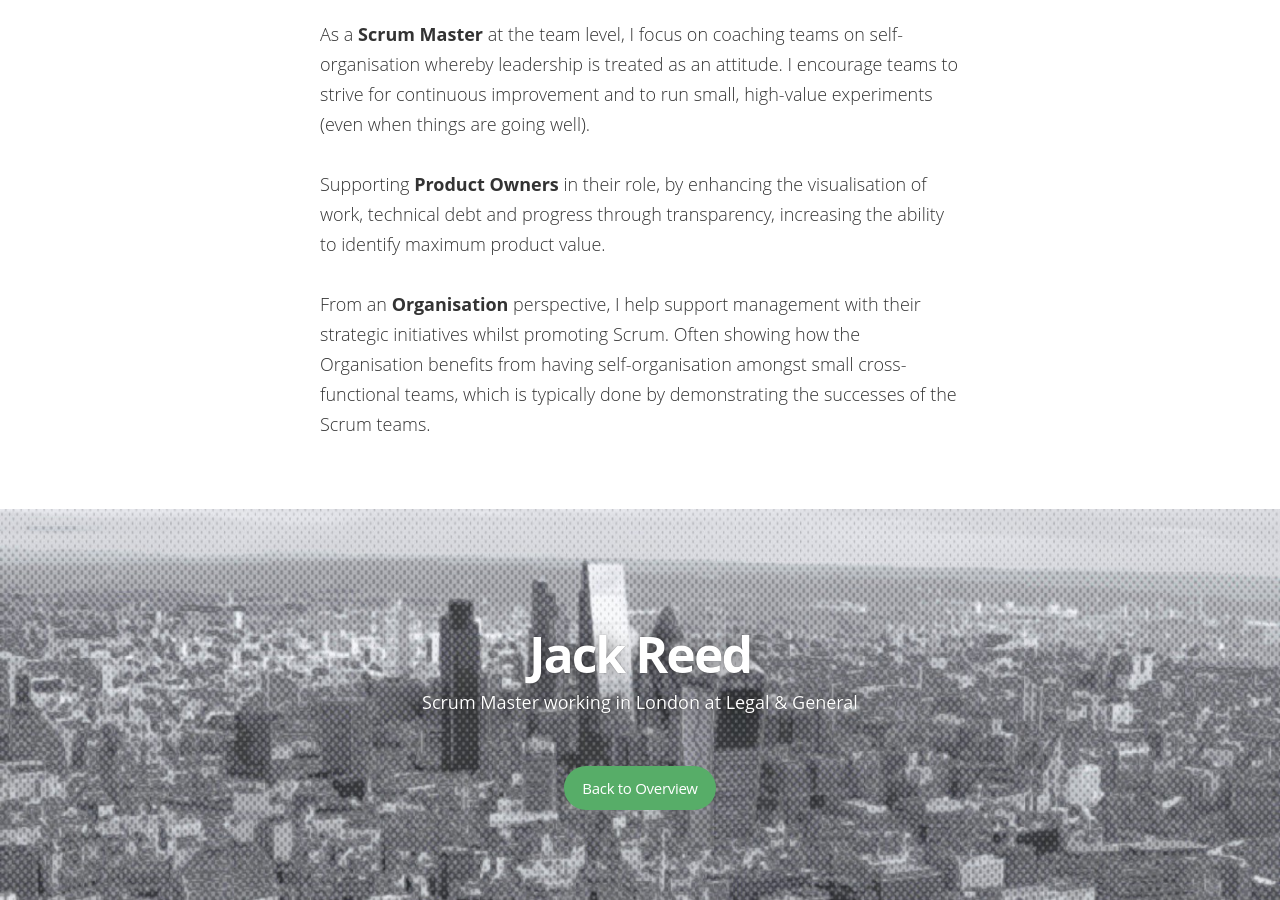
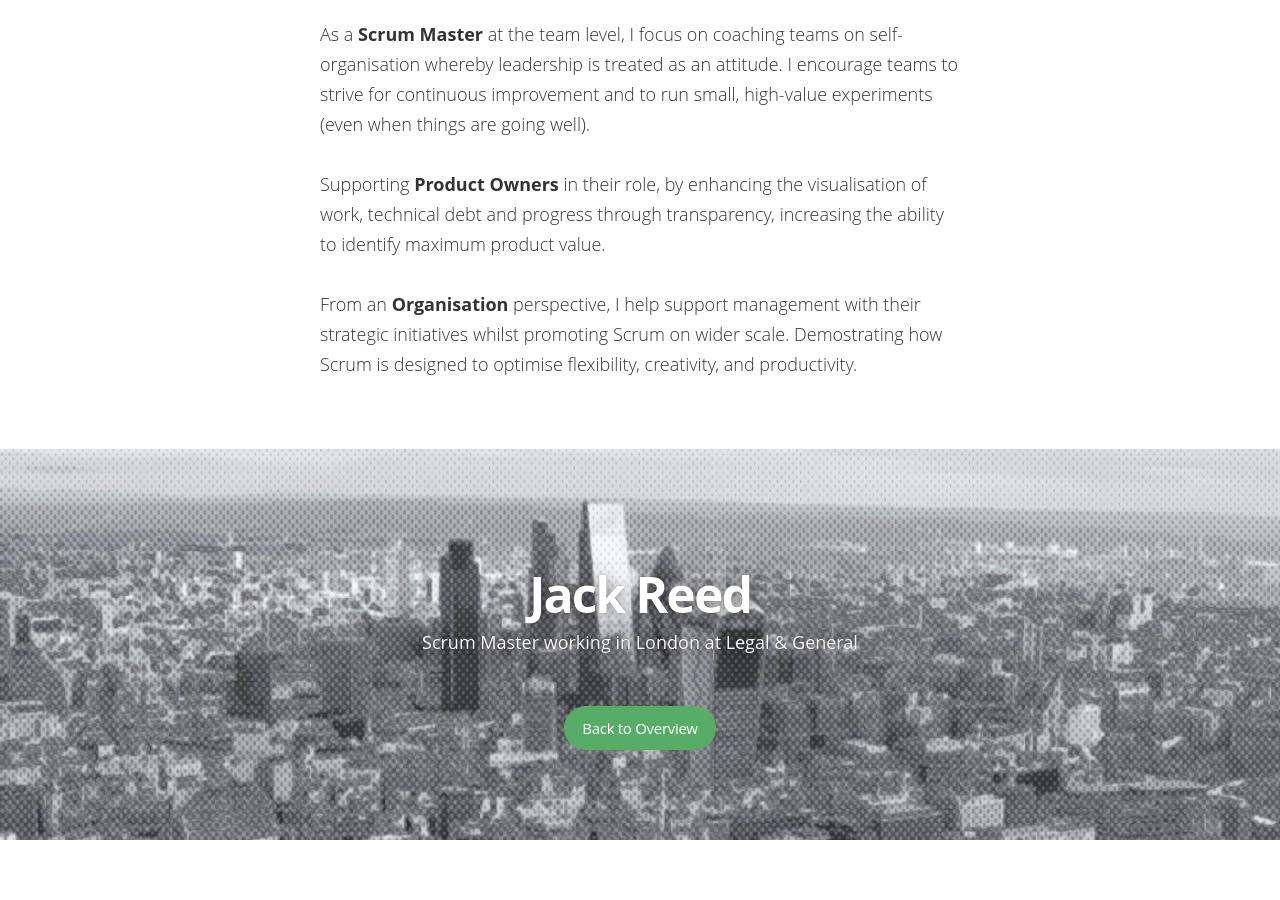
Before and after one commit to IamJackReed/JackReed, a Jekyll site: the page built from about.md, in a window 1280 px wide and 900 px high, scrolled down 941 px. Built offline with Jekyll 4.4.1, drawn with Linux system fonts in a browser that asks for light colours; nearby versions of some CDN libraries; some web fonts are replaced; after the commit the page ends 1781 px from its top, so only the background shows below that.

Commit message:
Update about.md

```diff
--- a/about.md
+++ b/about.md
@@ -15,4 +15,4 @@
 Supporting **Product Owners** in their role, by enhancing the visualisation of work, technical debt and progress through transparency, increasing the ability to identify maximum product value.
 
 <span style="color:#00000; font-family: 'open sans'; font-size: 1em; font-size: 18px; font-weight: 200; hyphens: none;">
-From an **Organisation** perspective, I help support management with their strategic initiatives whilst promoting Scrum. Often showing how the Organisation benefits from having self-organisation amongst small cross-functional teams, which is typically done by demonstrating the successes of the Scrum teams.
+From an **Organisation** perspective, I help support management with their strategic initiatives whilst promoting Scrum on wider scale. Demostrating how Scrum is designed to optimise flexibility, creativity, and productivity.
```
